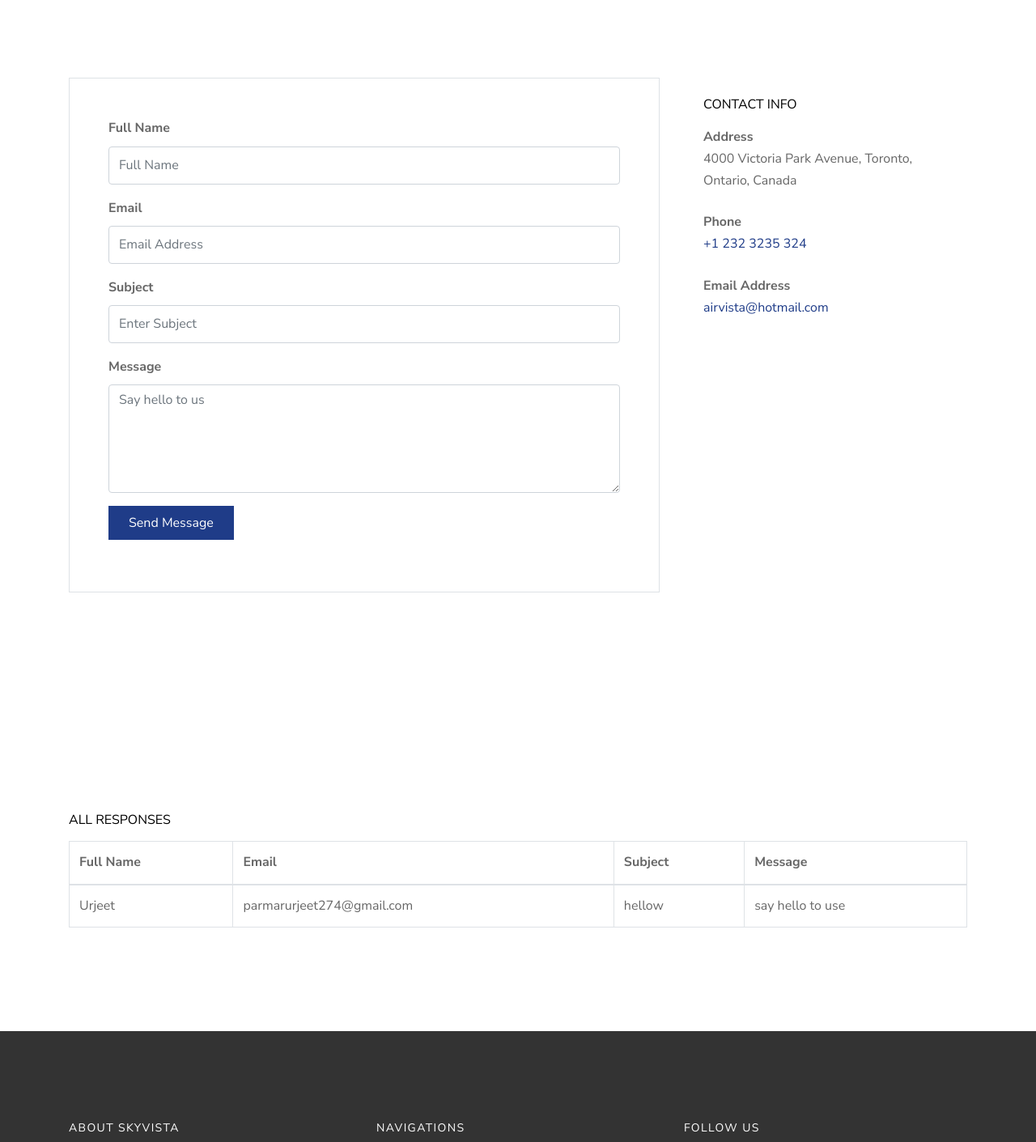
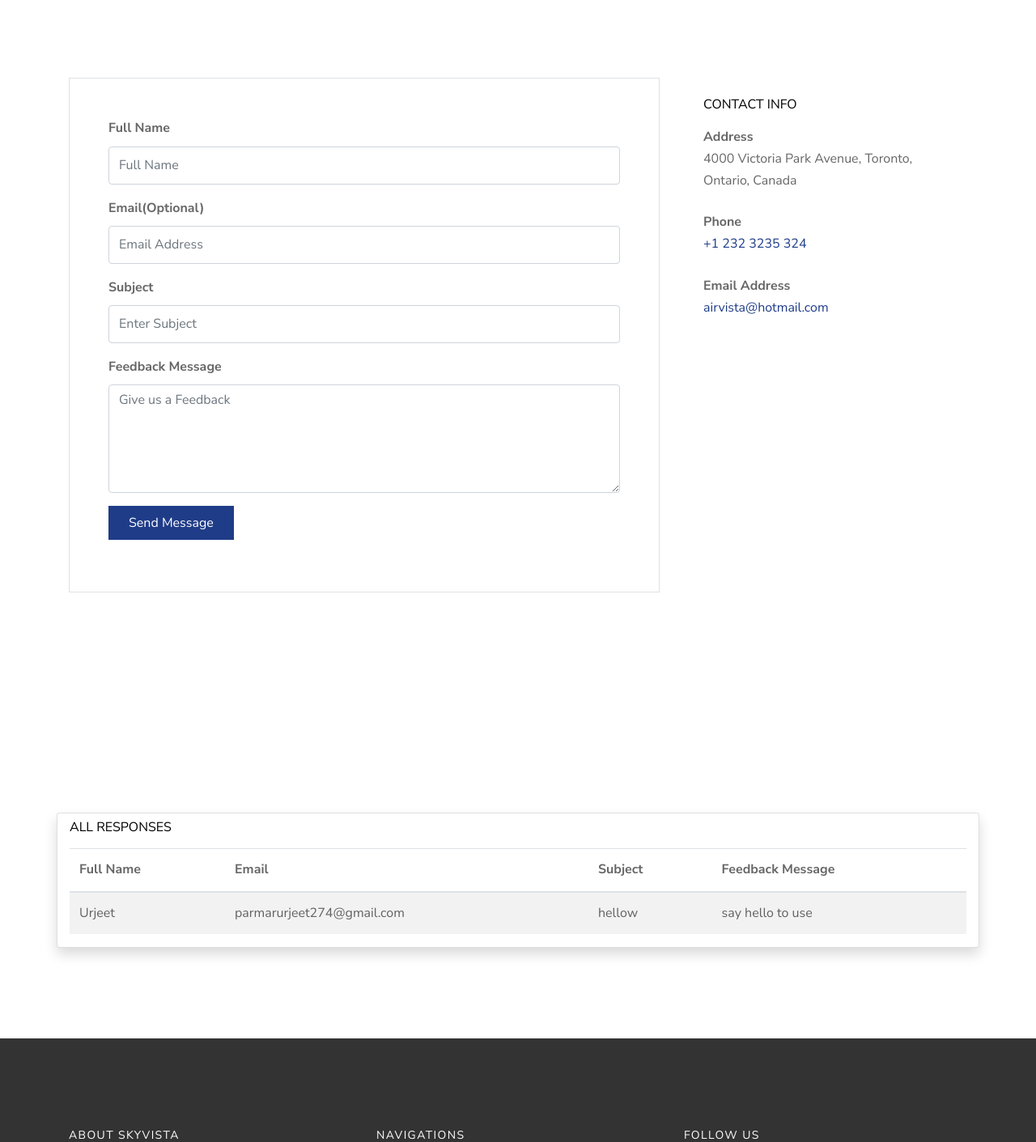
Before and after one commit to ubparmar/Airline_Fare_Prediction, a Django app: page /contact/ in a window 1280 px wide. Shown: the part 1008-2419 px from the top of the page at 81% size. Run offline with Django 5.2, Linux system fonts and the light colour scheme; data comes from the database, SQL or seed files in the repository; both versions use the stored data as it was after the commit; parts of the project's set-up code (start-up, migrations or seed data) failed here and were passed over; some libraries are stand-ins or nearby versions; some web fonts are replaced.

Commit message:
responses

```diff
--- a/Pricepredictiormain/templates/Pricepredictiormain/contact.html
+++ b/Pricepredictiormain/templates/Pricepredictiormain/contact.html
@@ -184,12 +184,12 @@
                       id="fullname"
                       class="form-control"
                       placeholder="Full Name"
-                    />
+                    required/>
                   </div>
                 </div>
                 <div class="row form-group">
                   <div class="col-md-12">
-                    <label class="font-weight-bold" for="email">Email</label>
+                    <label class="font-weight-bold" for="email">Email(Optional)</label>
                     <input
                       type="email"
                       id="email"
@@ -202,7 +202,7 @@
                 <div class="row form-group">
                   <div class="col-md-12">
                     <label class="font-weight-bold" for="subject"
-                      >Subject</label
+                      />Subject</label
                     >
                     <input
                       type="text"
@@ -210,14 +210,14 @@
                       name="subject"
                       class="form-control"
                       placeholder="Enter Subject"
-                    />
+                    required/>
                   </div>
                 </div>
 
                 <div class="row form-group">
                   <div class="col-md-12">
                     <label class="font-weight-bold" for="message"
-                      >Message</label
+                      >Feedback Message</label
                     >
                     <textarea
                       name="message"
@@ -225,8 +225,8 @@
                       cols="30"
                       rows="5"
                       class="form-control"
-                      placeholder="Say hello to us"
-                    ></textarea>
+                      placeholder="Give us a Feedback"
+                    required/></textarea>
                   </div>
                 </div>
 
@@ -260,16 +260,16 @@
           </div>
         </div>
       </div>
-      <div class="site-section">
-        <div class="container">
-          <h3 class="h6 text-black mb-3 text-uppercase">All Responses</h3>
-          <table class="table table-bordered">
+      <div class="site-section ">
+        <div class="container card shadow">
+          <h3 class="h6 text-black mb-3 mt-2 text-uppercase ">All Responses</h3>
+          <table class="table table-striped table-hover">
             <thead>
               <tr>
                 <th>Full Name</th>
                 <th>Email</th>
                 <th>Subject</th>
-                <th>Message</th>
+                <th>Feedback Message</th>
               </tr>
             </thead>
             <tbody>
--- a/Pricepredictiormain/views.py
+++ b/Pricepredictiormain/views.py
@@ -120,7 +120,6 @@ def about(request):
     return render(request, 'Pricepredictiormain/about.html',context)
 
 def contact_view(request):
-    success = False
     if request.method == 'POST':
         # Process the form submission
         full_name = request.POST.get('full_name')
@@ -136,11 +135,12 @@ def contact_view(request):
             message=message
         )
 
-        # Set success flag to True
-        success = True
+        # Redirect to the contact page with a success query parameter
+        return redirect('contact')  # Update to your contact URL name
 
     # Fetch all contact responses to display
     contact_responses = Contact.objects.all()
+    success = 'success' in request.GET  # Check if 'success' query parameter is present
     return render(request, 'contact.html', {'contact_responses': contact_responses, 'success': success})
 
     # Fetch all contact responses to display
```
Also changed, not shown: db.sqlite3.
